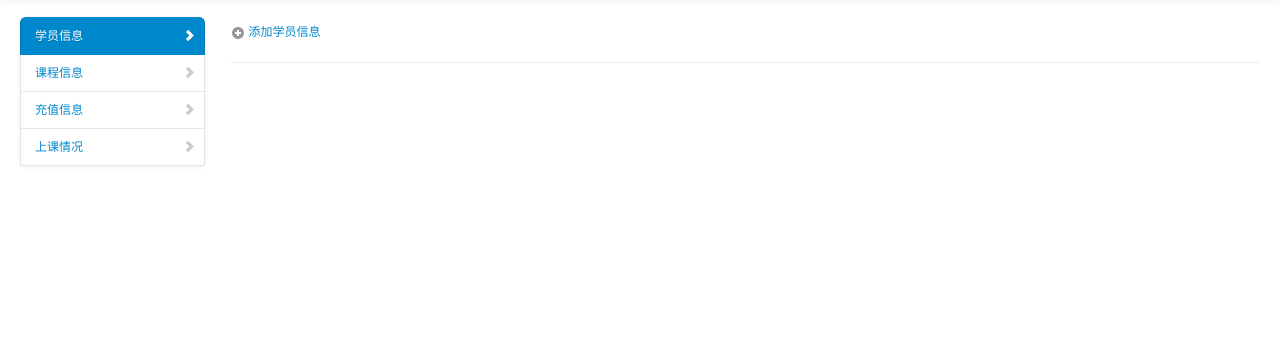
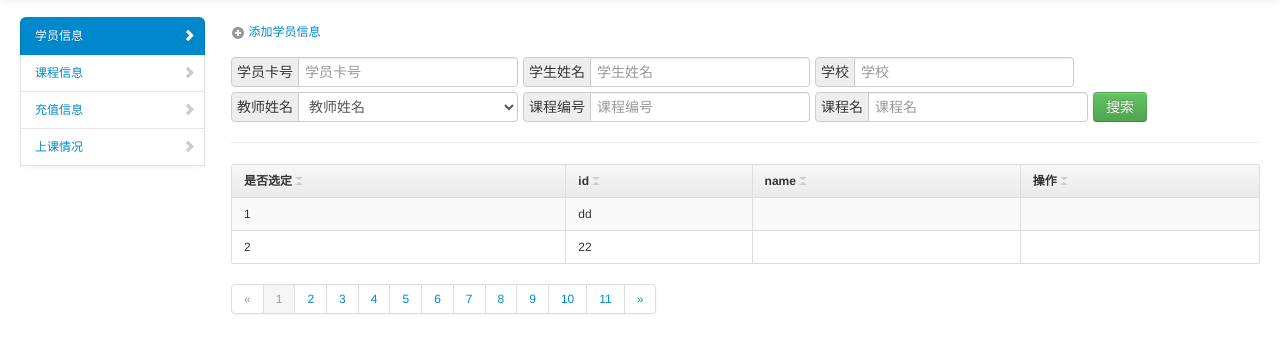
Before and after one commit to LegoTech/class, a plain HTML site: page info.html in a window 1280 px wide. Shown: the part 43-396 px from the top of the page. Drawn offline with Linux system fonts and the light colour scheme.

Commit message:
info课程信息和学员信息表单修改

```diff
--- a/js/account.js
+++ b/js/account.js
@@ -88,6 +88,7 @@ acc.show = function(){
             ClassId: iclasses[j].ClassId,
             StartTime: iclasses[j].StartTime,
             EndTime: iclasses[j].EndTime,
+            Time: iclasses[j].Time,
             Hours: that.lastconsuming.Hours
           }
         }else{
--- a/js/info.js
+++ b/js/info.js
@@ -51,11 +51,12 @@ info.show_search = function(_ops){
   //默认type为text，不为text另外说明，默认placeholder为desc
   var inputs = {
     CardNo: {desc: '学员卡号'},
-    StuId: {desc: '学员编号'},
-    StuName: {desc: '学生姓名',autocomplete: true},
+    StuId: {desc: '学员ID',     hidden: true},
+    StuName: {desc: '学生姓名', autocomplete: true},
     School: {desc: '学校'},
-    ClassId: {desc: '课程编号'},
-    ClassName: {desc: '课程名',autocomplete: true}
+    ClassId: {desc: '课程ID',   hidden: true},
+    ClassNo: {desc: '课程编号'},
+    ClassName: {desc: '课程名', autocomplete: true}
   }
   var TeacherNames = {0:"xx", 1:"yy"},   //C#获得教师id和name,状态值
       Status = {0:"开始", 1:"结束" }
@@ -80,7 +81,7 @@ info.show_search = function(_ops){
       }else{
         valuehtml = ""
       }
-      rhtml += '<div class="input-prepend">\
+      rhtml += '<div class="input-prepend"' + (inputs[tmp].hidden?'style="display:none"':'') + '>\
                   <span class="add-on add-on-info">' + inputs[tmp].desc + '</span>\
                   <input name="' + tmp + '" type="' + (inputs[tmp].type||'text') +
                   '" placeholder="' + inputs[tmp].desc + '"' + valuehtml +'>\
@@ -116,12 +117,12 @@ info.show_search = function(_ops){
 info.show = function(){
   var that = this
 	var lists = {
-        students: ["CardNo", "StuId", "StuName", "School", "TeacherId", "ClassId", "ClassName"],
-        classes: ["ClassId", "ClassName", "CardNo", "StuId", "StuName", "TeacherId", "Status"],
+        students: ["CardNo", "StuId", "StuName", "School", "TeacherId", "ClassId", "ClassNo", "ClassName"],
+        classes: ["ClassId", "ClassNo", "ClassName", "CardNo", "StuId", "StuName", "TeacherId", "Status"],
         charging: ["CardNo", "StuId", "StuName"],
-        attendence: ["CardNo", "StuId", "StuName", "ClassId", "ClassName"],
+        attendence: ["CardNo", "StuId", "StuName", "ClassId", "ClassNo", "ClassName"],
         selectstudents: ["CardNo", "StuId", "StuName", "School"],
-        selectclasses: ["ClassId", "ClassName", "TeacherId", "Status"]
+        selectclasses: ["ClassId", "ClassNo", "ClassName", "TeacherId", "Status"]
   }
   var rhtml = '<form id="'+that._hash+'_form" class="form-inline"></form><hr/><div id="'+that._hash+'_result"></div>'
   if ( $.inArray(that._hash, ['students', 'classes'])>-1 ) {
@@ -221,7 +222,7 @@ function forcs_back(_opstring){
   }
   var tdata = [],
       operate = {}
-  var trlength, selectop
+  var trlength, selectop, idvalue
   for (var i=0; i<trlength; i++) {
     tdata.push(' data-type="trmenu" data-value="'+_ops.tbody[i][0]+'"')
   }
@@ -238,7 +239,8 @@ function forcs_back(_opstring){
   if ( $.inArray(that._hash, ['students', 'classes', 'charging'])>-1 ) {
     trlength = _ops.tbody.length
     for (var i=0; i<trlength; i++) {
-      tdata.push(' data-type="trmenu" data-value="'+_ops.tbody[i][0]+'"')
+      idvalue = _ops.tbody[i].pop()
+      tdata.push(' data-type="trmenu" data-value="'+idvalue+'"')
     }
     util.show_table({id:that._hash+'_result', thead:_ops.thead, tdata:tdata, tbody:_ops.tbody, sort:[], operate:operate, callback:that.show_menu });
     if ( _ops.page ) {
--- a/js/util.js
+++ b/js/util.js
@@ -283,18 +283,20 @@ util.show_modal = function(_ops){
   //autocomplete, date, spinner为bool
   var inputs = {
     CardNo:     {desc: '学员卡号'},
-    StuId:      {desc: '学生编号'},
+    StuId:      {desc: '学生ID',        hidden: true},
     StuName:    {desc: '学生姓名',      autocomplete: true},
     School:     {desc: '学校'},
-    ClassId:    {desc: '课程编号'},
+    ClassId:    {desc: '课程ID',        hidden: true},
+    ClassNo:    {desc: '课程编号'},
     ClassName:  {desc: '课程名',        autocomplete: true},
-    Birth:      {desc: '生日',          date:true},
+    Birth:      {desc: '生日',          date: true},
     Address:    {desc: '地址'},
     Parents:    {desc: '家长'},
     Phone:      {desc: '电话'},
     WeekTime:   {desc: '每周上课'},
-    Time:       {desc: '上课时间',      place: 'eg:16:00~18:00'},
-    Hours:      {desc: '课时数',        spinner:true},
+    Time:       {desc: '上课时间',      timepicker:true},
+    PerHours:   {desc: '每次课时数',    spinner:true},
+    Hours:      {desc: '总课时数',      spinner:true},
     StartTime:  {desc: '开始时间',      date:true},
     EndTime:    {desc: '结束时间',      date:true},
     OriPassword:{desc: '原始密码',      type:'password'},
@@ -303,7 +305,7 @@ util.show_modal = function(_ops){
   }
   var TeacherNames = {0:"xx", 1:"yy"},   //C#获得教师id和name,状态值
       Status = {0:"开始", 1:"结束" },
-      ClassSetName = {0:"xx", 1:"yy"}
+      ClassTypeName = {0:"xx", 1:"yy"}
   var selects = {
     TeacherId: {
         desc: '教师姓名',
@@ -313,9 +315,9 @@ util.show_modal = function(_ops){
         desc: '状态',
         options: Status
     },
-    ClassSetId: {
-        desc: '套餐',
-        options: ClassSetName
+    ClassType: {
+        desc: '课程类型',
+        options: ClassTypeName
     }
   }
   var title = '', lists = [], disablelists = [], defaultv = {}, content = ''
@@ -325,16 +327,17 @@ util.show_modal = function(_ops){
       lists = ['OriPassword', 'NewPassword', 'RePassword']
     break; case 'add_students_modal':
       title = '添加学员'
-      lists = ['CardNo', 'StuName', 'Birth', "School", 'Address', 'Parents', 'Phone', 'ClassSetId']
+      lists = ['CardNo', 'StuName', 'Birth', "School", 'Address', 'Parents', 'Phone']
     break; case 'add_classes_modal':
       title = '添加课程'
-      lists = ['ClassName', "TeacherId", 'WeekTime', 'Time', 'Hours', 'StartTime', 'EndTime']
+      lists = ['ClassName', 'ClassNo', 'TeacherId', 'WeekTime', 'Time', 'PerHours', 'Hours', 'StartTime', 'EndTime'],
+      disablelists = ['Time']
     break; case 'update_students_modal':
       if ( _ops.valueid ) {
         defaultv = {}   //C#查数据
       }
       title = '修改学员信息'
-      lists = ['StuId', 'CardNo', 'StuName', 'Birth', "School", 'Address', 'Parents', 'Phone', 'ClassSetId']
+      lists = ['StuId', 'CardNo', 'StuName', 'Birth', "School", 'Address', 'Parents', 'Phone']
       disablelists = ['StuId']
     break; case 'update_classes_modal':
       if ( _ops.valueid ) {
@@ -343,11 +346,11 @@ util.show_modal = function(_ops){
       title = '修改课程信息'
       switch ( parseInt(defaultv.Status) ) {
         case 0:             //未进行
-          lists = ['ClassId', 'ClassName', "TeacherId", 'WeekTime', 'Time', 'Hours', 'StartTime', 'EndTime']
-          disablelists = ['ClassId']
+          lists = ['ClassId', 'ClassName', 'ClassNo', "TeacherId", 'WeekTime', 'Time', 'PerHours', 'Hours', 'StartTime', 'EndTime']
+          disablelists = ['ClassId', 'Time']
         break; case 1:      //进行中
-          lists = ['ClassName', "TeacherId", 'WeekTime', 'Time', 'Hours', 'StartTime', 'EndTime', 'ClassId']
-          disablelists = ['ClassId', 'StartTime']
+          lists = ['ClassName', 'ClassNo',  "TeacherId", 'WeekTime', 'Time', 'PerHours', 'Hours', 'StartTime', 'EndTime', 'ClassId']
+          disablelists = ['ClassId', 'StartTime', 'Time']
         break; case 2:      //已结束
           content = '课程已结束，不能修改课程信息'
         break; default:
@@ -360,8 +363,8 @@ util.show_modal = function(_ops){
   }
 
   var tmp = ''
-  var autos = [], dates = [], spinners = []
-  var valuehtml = '', rhtml = ''
+  var autos = [], dates = [], spinners = [], timepickers = []
+  var valuehtml = '', rhtml = '', timehtml = ''
   for (var k=0; k<lists.length; k++) {
     tmp = lists[k]
     if ( inputs[tmp] ) {
@@ -373,9 +376,11 @@ util.show_modal = function(_ops){
       var checkboxhtml = ''
       if ( tmp === 'WeekTime' ) {
         var enumWeek = ['其他', '周一', '周二', '周三', '周四', '周五', '周六', '周日']
-        var WeekTimeCode = defaultv.WeekTime.split('::')[1]
+        var WeekTimeCode = []
+        if (defaultv.WeekTime) {
+          WeekTimeCode = defaultv.WeekTime.split('::')[1]
           if ( WeekTimeCode ) {
-          WeekTimeCode = WeekTimeCode.split('')
+            WeekTimeCode = WeekTimeCode.split(',')
             for ( var n=0; n<WeekTimeCode.length; n++) {
               WeekTimeCode[n] = parseInt(WeekTimeCode[n])
             }
@@ -383,26 +388,34 @@ util.show_modal = function(_ops){
           }else{
             WeekTimeCode = [0]
           }
+        }
         for ( var q=0; q<enumWeek.length; q++) {
           checkboxhtml += '<label class="checkbox inline">\
                               <input type="checkbox" value="'+q+'" '+
-                              ($.inArray(q, WeekTimeCode)?'checked':'')+'> ' +
+                              ($.inArray(q, WeekTimeCode)>-1?'checked':'')+'> ' +
                           enumWeek[q] + '</label>'
         }
         checkboxhtml += '<br/>'
       }
-      rhtml += '<div class="control-group">\
+      if ( inputs[tmp].timepicker ) {
+        timehtml = '<div id="'+tmp+'_timepicker">从 <span class="hour" data-type="from"></span>时<span class="minute" data-type="from"></span>分\
+                    <br/>到 <span class="hour" data-type="to"></span>时<span class="minute" data-type="to"></span>分</div>'
+      }else{
+        timehtml = ''
+      }
+      rhtml += '<div class="control-group"' + (inputs[tmp].hidden?'style="display:none"':'') + '>\
                   <label class="control-label" for="' + _ops.id + '_' + tmp + '_input">' + inputs[tmp].desc + '</label>\
                   <div class="controls">'+
                     checkboxhtml +
                     '<input id="' + _ops.id + '_' + tmp + '_input" name="' + tmp + '" type="' + (inputs[tmp].type||'text') +
-                    '" placeholder="' + inputs[tmp].desc + '"' + valuehtml + ($.inArray(tmp, disablelists)>-1?' disabled':'') + '>\
-                    <span class="help-inline"></span>\
-                  </div>\
+                    '" placeholder="' + (inputs[tmp].place ? inputs[tmp].place : inputs[tmp].desc) + '"' + valuehtml + ($.inArray(tmp, disablelists)>-1?' disabled':'') + '>\
+                    <span class="help-inline"></span>' + timehtml +
+                  '</div>\
                 </div>'
       if ( inputs[tmp].autocomplete ) {autos.push(tmp)}
       if ( inputs[tmp].date ) {dates.push(tmp)}
       if ( inputs[tmp].spinner ) {spinners.push(tmp)}
+      if ( inputs[tmp].timepicker ) {timepickers.push(tmp)}
       continue;
     }
     if ( selects[tmp] ) {
@@ -457,6 +470,49 @@ util.show_modal = function(_ops){
     }
     $("#"+_ops.id).find('input[name="'+spinners[i]+'"]').spinner(spinneroption);
   }
+  for ( i=0; i<timepickers.length; i++ ) {
+    var hourval=8, minuteval=0
+    var houroption = {
+      min: 6,
+      max: 23,
+      range: "min",
+      value: hourval
+    }
+    var tmpname = timepickers[i]
+    houroption.slide = function(event, ui){
+      var type = $(ui.handle).attr("data-type")
+      var _ops = {}
+      _ops.jqfinder = 'input[name="'+tmpname+'"]'
+      if (type === 'from'){
+        _ops.hfrom = ui.value
+      }else{
+        _ops.hto = ui.value
+      }
+      that.timepicker_input(_ops)
+    }
+    var minuteoption = {
+      min: 0,
+      max: 59,
+      range: "min",
+      value: minuteval
+    }
+    minuteoption.slide = function(event, ui){
+      var type = $(ui.handle).attr("data-type")
+      var _ops = {}
+      _ops.jqfinder = 'input[name="'+tmpname+'"]'
+      if (type === 'from'){
+        _ops.mfrom = ui.value
+      }else{
+        _ops.mto = ui.value
+      }
+      that.timepicker_input(_ops)
+      return true;
+    }
+    $("#"+timepickers[i]+"_timepicker").find('span.hour').slider(houroption);
+    $("#"+timepickers[i]+"_timepicker").find('span.minute').slider(minuteoption);
+    var timepickerval = that.time_format(hourval)+':'+that.time_format(minuteval)+'-'+that.time_format(hourval)+':'+that.time_format(minuteval) ;
+    $("#"+_ops.id).find('input[name="'+timepickers[i]+'"]').val(timepickerval)
+  }
   _el.find('input[name="WeekTime"]').hide()
   _el.find(':checkbox').click(function(){
     var _th = $(this)
@@ -510,6 +566,35 @@ util.show_modal = function(_ops){
       _el.find('form').effect('bounce', {}, 300)
     }
   });
+}
+
+/*_ops{
+  jqfinder:'',
+  hfrom:1,
+  mfrom:0,
+  hto:2,
+  mto:0
+}
+*/
+util.timepicker_input = function(_ops){
+  var value = $(_ops.jqfinder).val()
+  var times = value.split('-')
+  var hfrom, hto, mfrom, mto
+  hfrom = typeof(_ops.hfrom)!=='undefined' ? this.time_format(_ops.hfrom) : times[0].split(':')[0]
+  mfrom = typeof(_ops.mfrom)!=='undefined' ? this.time_format(_ops.mfrom) : times[0].split(':')[1]
+  hto = typeof(_ops.hto)!=='undefined' ? this.time_format(_ops.hto) : times[1].split(':')[0]
+  mto = typeof(_ops.mto)!=='undefined' ? this.time_format(_ops.mto) : times[1].split(':')[1]
+  value =  hfrom+':'+mfrom+'-'+hto+':'+mto
+  $(_ops.jqfinder).val(value)
+}
+
+util.time_format = function(data){
+  var n = parseInt(data)
+  if (n < 10) {
+    return '0'+n ;
+  }else{
+    return String(n);
+  }
 }
 
 function test(){
```
Also changed, not shown: css/main.css (+7 -0 lines). Lines whose indentation alone changed are shown as unchanged.
